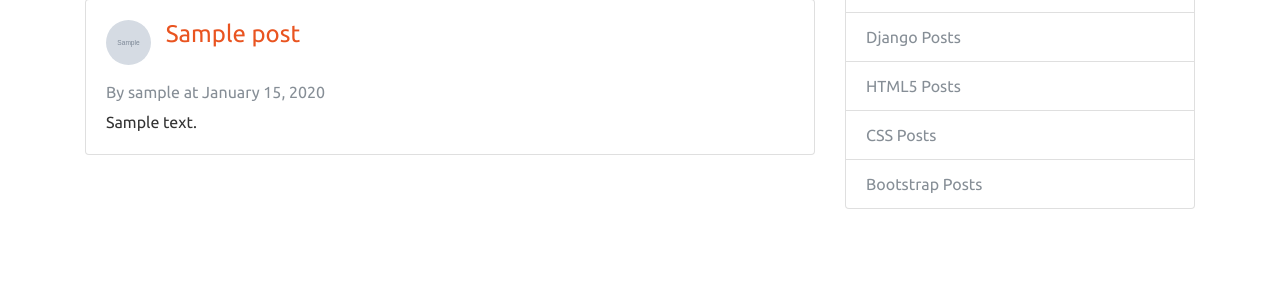
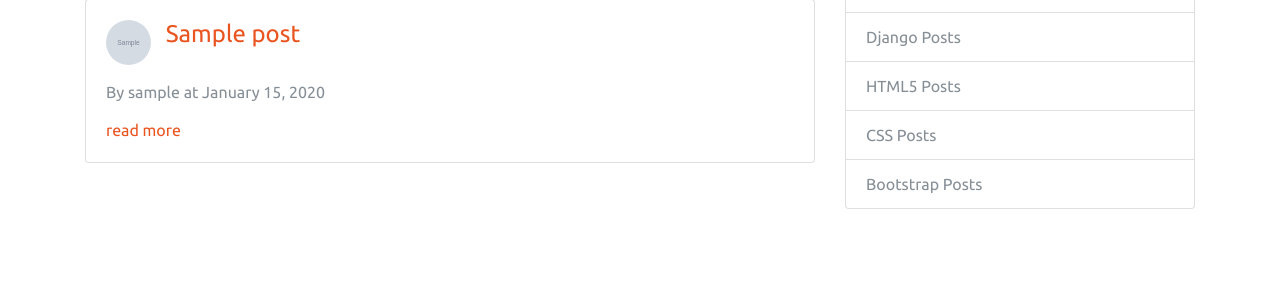
Before and after one commit to karnika122/fuzzy-umbrella, a Django app: page / in a window 1280 px wide. Shown: the part 190-495 px from the top of the page. Run offline with Django 3.2, Linux system fonts and the light colour scheme; tables that the repository leaves empty hold one stand-in row (values such as "Sample post"); grey boxes marked "Sample" are stand-in pictures; some libraries are stand-ins or nearby versions.

Commit message:
First Commit

```diff
--- a/blog/templates/home.html
+++ b/blog/templates/home.html
@@ -19,7 +19,11 @@
               <br>
               <h6 class="card-subtitle mb-2 text-muted">By {{p.author}} at {{p.date_posted |date:'F d, Y'}} <br/>
               </h6>
-              <p class="card-text" style='white-space:pre'>{{p.content}}</p>
+              <div class = "post_body">
+                {{ post.body|safe|truncatewords:"50"|linebreaks }}
+                <a href="{{p.content}}">read more</a>
+            </div>
+              <!-- <p class="card-text" style='white-space:pre'>{{p.content}}</p> -->
             </div>
         </div>
         <br/>
```
